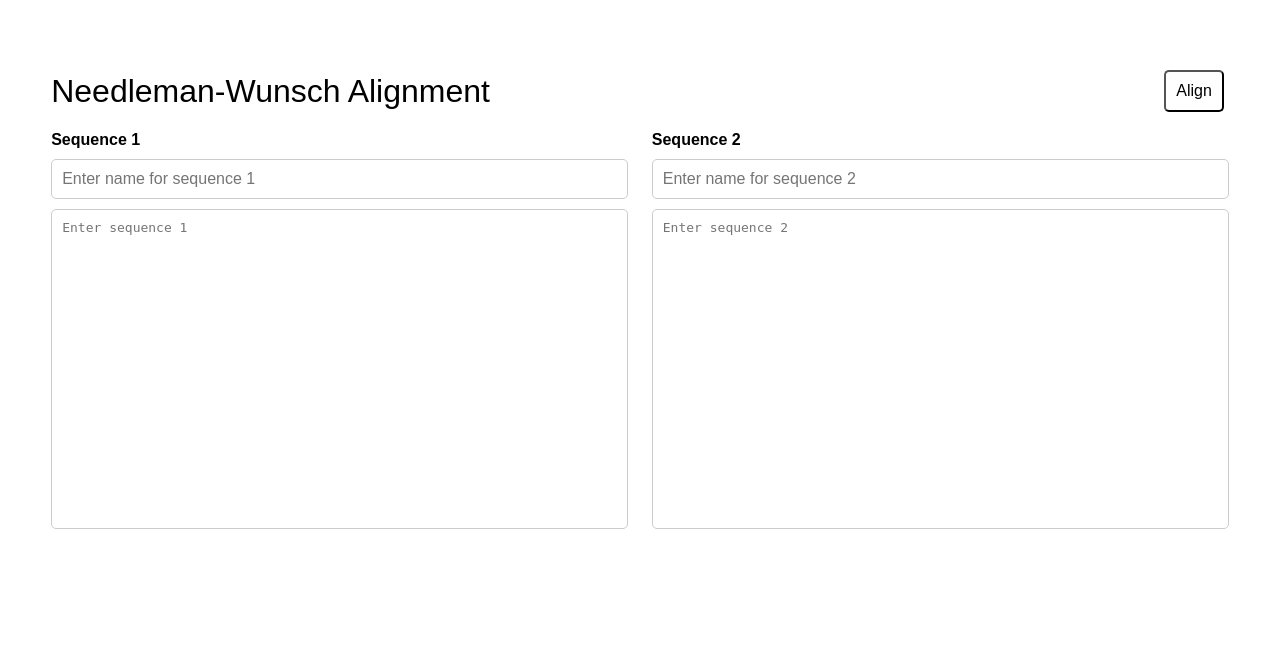
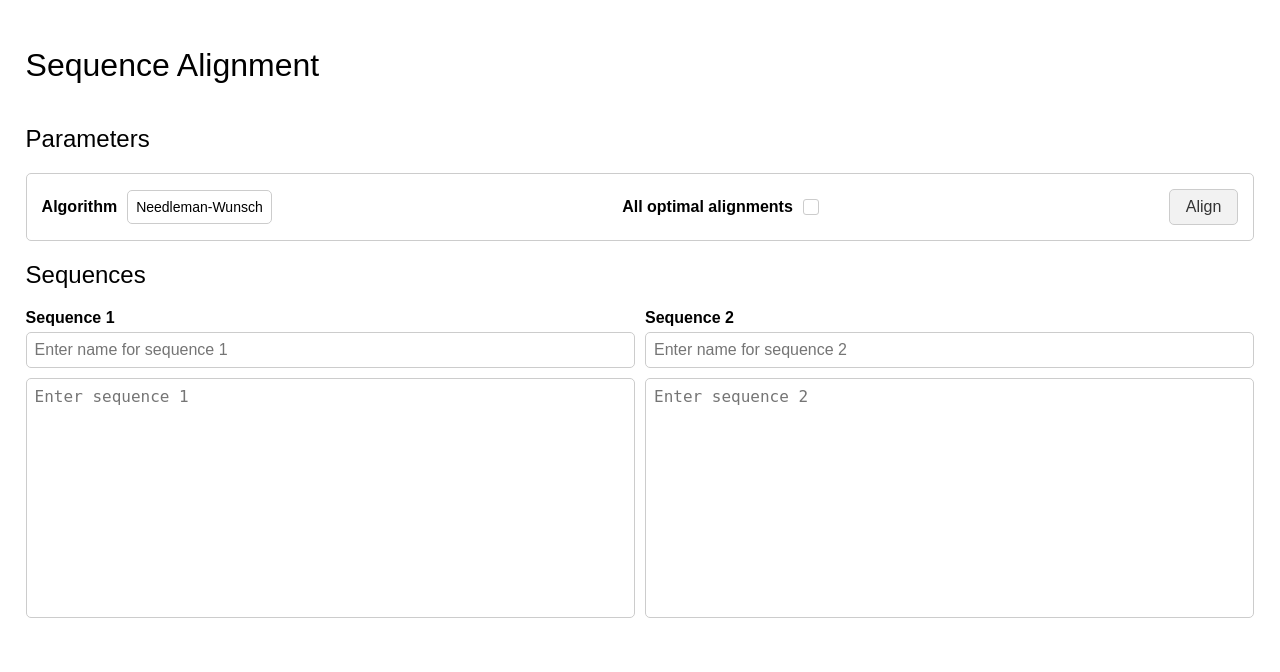
Before and after one commit to Michael-Williams49/sa, a Flask app: page / in a window 1280 px wide. Shown: the top 672 px of the page. Run offline with Flask 3, Linux system fonts and the light colour scheme.

Commit message:
add smith-waterman algorithm & parameter section

```diff
--- a/app.py
+++ b/app.py
@@ -1,5 +1,5 @@
 from flask import Flask, render_template, request
-from aligner import Sequence, NWA
+from aligner import Sequence, NWA, SWA
 
 app = Flask(__name__)
 
@@ -10,14 +10,23 @@ def index():
         seq1_sequence = request.form['seq1_sequence']
         seq2_name = request.form['seq2_name']
         seq2_sequence = request.form['seq2_sequence']
+        show_all_alignments = request.form.get('show_all_alignments', False)
+        selected_algorithm = request.form['algorithm']
 
         seq1 = Sequence(seq1_name, seq1_sequence)
         seq2 = Sequence(seq2_name, seq2_sequence)
 
-        aligner = NWA(seq1, seq2)
+        if selected_algorithm == 'nwa':
+            aligner = NWA(seq1, seq2, allAlignment = show_all_alignments)
+        elif selected_algorithm == 'swa':
+            aligner = SWA(seq1, seq2, allAlignment = show_all_alignments)
+        else:
+            # Handle invalid algorithm selection
+            pass
+
         alignments = aligner.alignment
 
-        return render_template('index.html', seq1_name=seq1_name, seq1_sequence=seq1_sequence, seq2_name=seq2_name, seq2_sequence=seq2_sequence, alignments=alignments)
+        return render_template('index.html', seq1_name=seq1_name, seq1_sequence=seq1_sequence, seq2_name=seq2_name, seq2_sequence=seq2_sequence, alignments=alignments, selected_algorithm=selected_algorithm, show_all_alignments=show_all_alignments)
 
     return render_template('index.html')
 
--- a/static/styles.css
+++ b/static/styles.css
@@ -5,7 +5,7 @@ html {
 body {
     font-family: Arial, sans-serif;
     margin: 0;
-    padding: 4%;
+    padding: 2%;
 }
 
 h1 {
@@ -14,6 +14,7 @@ h1 {
 
 h2 {
     font-weight: normal;
+    margin-top: 20px;
 }
 
 .container {
@@ -26,97 +27,152 @@ h2 {
     justify-content: space-between;
     align-items: center;
     font-weight: thin;
+    margin-bottom: 20px;
+}
+
+.parameter-section {
+    width: 100%;
+    padding: 10px;
+    border: 1px solid #ccc;
+    border-radius: 5px;
+    box-sizing: border-box;
+    display: flex;
+    flex-wrap: wrap;
+    justify-content: space-between;
+    align-items: center;
+    margin-bottom: 20px;
+}
+
+.parameter-item {
+    font-size: 16px;
+    margin: 5px;
+    align-items: center;
+    justify-content: center;
+    display: flex;
+    flex-wrap: wrap;
+}
+
+.parameter-item input[type="checkbox"] {
+    appearance: none;
+    -webkit-appearance: none;
+    -moz-appearance: none;
+    width: 16px;
+    height: 16px;
+    border: 1px solid #ccc;
+    border-radius: 3px;
+    outline: none;
+    cursor: pointer;
+    vertical-align: middle;
+    margin-left: 10px;
+    margin-right: 10px;
+    transition: background-color 0.3s, border-color 0.3s;
+}
+
+.parameter-item input[type="checkbox"]:checked {
+    background-color: #333;
+    border-color: #333;
+}
+
+.parameter-item input[type="checkbox"]:hover {
+    border-color: #666;
 }
 
 .align-btn {
-    background-color: white;
-    color: black;
-    font-size: medium;
-    padding: 10px;
-    margin: 5px;
-    border-width: 2px;
-    border-color: black;
+    background-color: #f2f2f2;
+    color: #333;
+    font-size: 16px;
+    padding: 8px 16px;
+    border: 1px solid #ccc;
     border-radius: 5px;
     cursor: pointer;
-    transition: background-color 0.3s, color 0.3s; /* Add transition */
+    transition: background-color 0.3s, color 0.3s;
 }
 
 .align-btn:hover {
-    background-color: #e6e6e6; /* Slightly darker background on hover */
+    background-color: #e6e6e6;
 }
 
-.align-btn:active { /* Style for when the button is clicked */
-    background-color: rgb(60, 60, 60);
-    color: rgb(220, 220, 220);
+.align-btn:active {
+    background-color: #ccc;
+    color: #333;
 }
 
+select {
+    padding: 8px;
+    font-size: 14px;
+    border: 1px solid #ccc;
+    border-radius: 5px;
+    background-color: #fff;
+    appearance: none;
+    -webkit-appearance: none;
+    -moz-appearance: none;
+    background-repeat: no-repeat;
+    background-position: right 5px center;
+    margin-left: 10px;
+    margin-right: 10px;
+}
 
 .input-section {
     display: flex;
     justify-content: space-between;
+    margin-bottom: 20px;
 }
 
 .sequence-input {
-    width: 49%;
+    width: calc(50% - 5px);
 }
 
 label {
     display: block;
     font-weight: bold;
-    margin-bottom: 10px;
+    font-size: 16px;
 }
 
 input[type="text"],
 textarea {
     width: 100%;
-    padding: 10px;
-    font-size: medium;
+    padding: 8px;
+    font-size: 16px;
     border: 1px solid #ccc;
     border-radius: 5px;
     box-sizing: border-box;
-    margin-bottom: 10px;
     resize: none;
+    margin-bottom: 5px;
+    margin-top: 5px;
 }
 
 textarea {
-    height: 40vh;
-    font-size: medium;
-    border: 1px solid #ccc;
-    border-radius: 5px;
-    box-sizing: border-box;
-    margin-bottom: 10px;
-    resize: none;
+    height: 30vh;
 }
 
 .result-section {
-    background-color: #ffffff;
     width: 100%;
     padding: 10px;
     border: 1px solid #ccc;
     border-radius: 5px;
+    margin-bottom: 20px;
     box-sizing: border-box;
 }
 
-.result-item { /* Target the new container */
-    background-color: #ffffff;
+.result-item {
     justify-content: space-between;
     font-family: monospace;
     white-space: pre;
-    font-size: medium;
+    font-size: 16px;
     display: flex;
-    width: 100%; /* Allow to take up full width */
+    width: 100%;
+    margin: 10px;
 }
 
 .result-output {
-    width: 84%;
+    width: calc(85% - 5px);
     overflow-x: auto;
-    margin: 0px;
-    padding-bottom: 20px;
+    margin: 0;
 }
 
 .result-name {
-    width: 14%;
+    width: calc(15% - 5px);
     overflow-x: auto;
-    margin: 0px;
-    padding-bottom: 20px;
+    margin: 0;
+    text-align: right;
 }
--- a/templates/index.html
+++ b/templates/index.html
@@ -10,9 +10,26 @@
     <div class="container">
         <form method="post" action="{{ url_for('index') }}">
             <div class="header">
-                <h1>Needleman-Wunsch Alignment</h1>
-                <button  class="align-btn">Align</button>
+                <h1>Sequence Alignment</h1>
             </div>
+            <h2>Parameters</h2>
+            <div class="parameter-section">
+                <div class="parameter-item">
+                    <label for="algorithm">Algorithm</label>
+                    <select id="algorithm" name="algorithm">
+                        <option value="nwa" {% if selected_algorithm == 'nwa' %}selected{% endif %}>Needleman-Wunsch</option>
+                        <option value="swa" {% if selected_algorithm == 'swa' %}selected{% endif %}>Smith-Waterman</option>
+                    </select>
+                </div>
+                <div class="parameter-item">
+                    <label for="show-all-alignments">All optimal alignments</label>
+                    <input type="checkbox" id="show-all-alignments" name="show_all_alignments" {% if show_all_alignments %}checked{% endif %}>
+                </div>
+                <div class="parameter-item">
+                    <button type="submit" class="align-btn">Align</button>
+                </div>
+            </div>
+            <h2>Sequences</h2>
             <div class="input-section">
                 <div class="sequence-input">
                     <label for="seq1-name">Sequence 1</label>
@@ -31,8 +48,8 @@
             <div class="result-section">
                 {% for alignment in alignments %}
                     <div class="result-item">
-                        <pre class="result-name"><br>{{ alignment[1].name }}<br><br>{{ alignment[3].name }}</pre>
-                        <pre class="result-output">{{ alignment[0].seq }}<br>{{ alignment[1].seq }}<br>{{ alignment[2].seq }}<br>{{ alignment[3].seq }}</pre>
+                        <pre class="result-name"><br>{{ alignment[1].name }}<br><br>{{ alignment[3].name }}<br></pre>
+                        <pre class="result-output">{{ alignment[0].seq }}<br>{{ alignment[1].seq }}<br>{{ alignment[2].seq }}<br>{{ alignment[3].seq }}<br>{{ alignment[4].seq }}</pre>
                     </div>
                 {% endfor %}
             </div>
```
Also changed, not shown: aligner.py (+233 -8 lines), static/obsolete-styles.css (added, +137 -0 lines).
